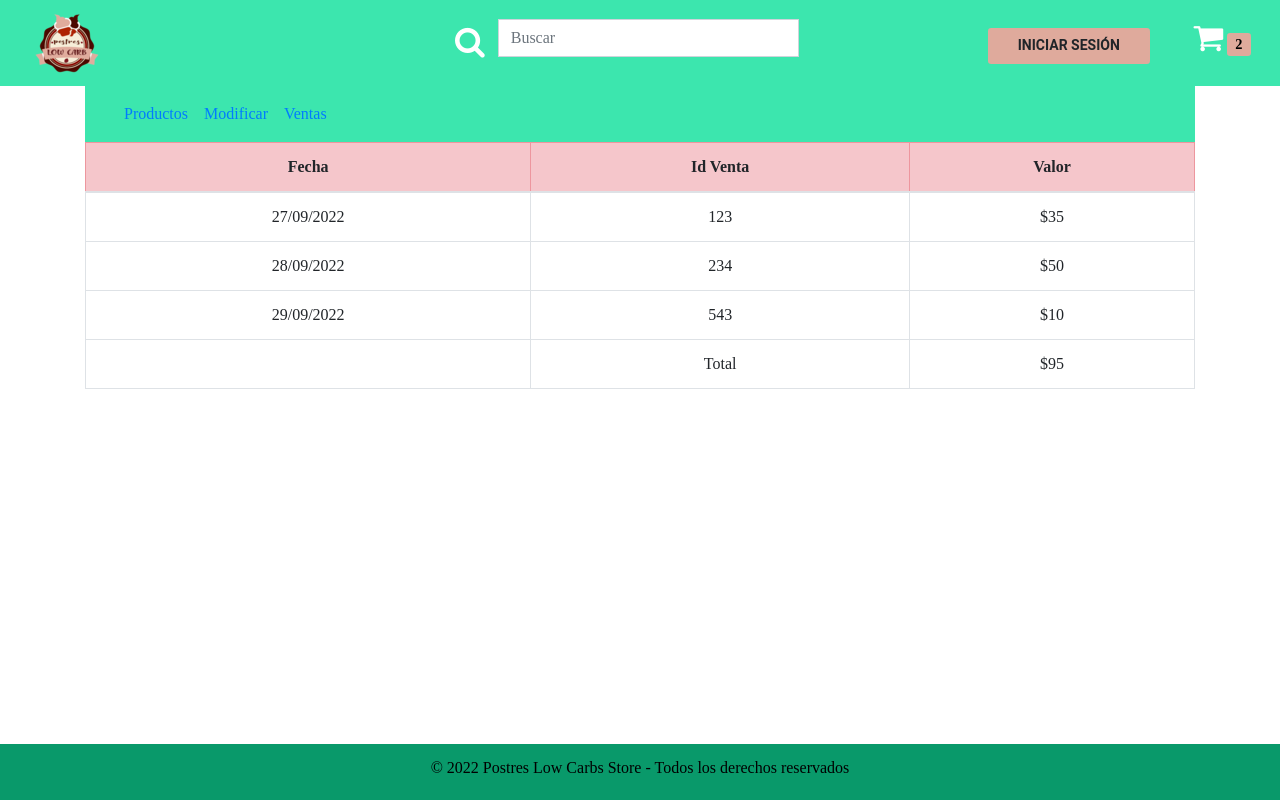
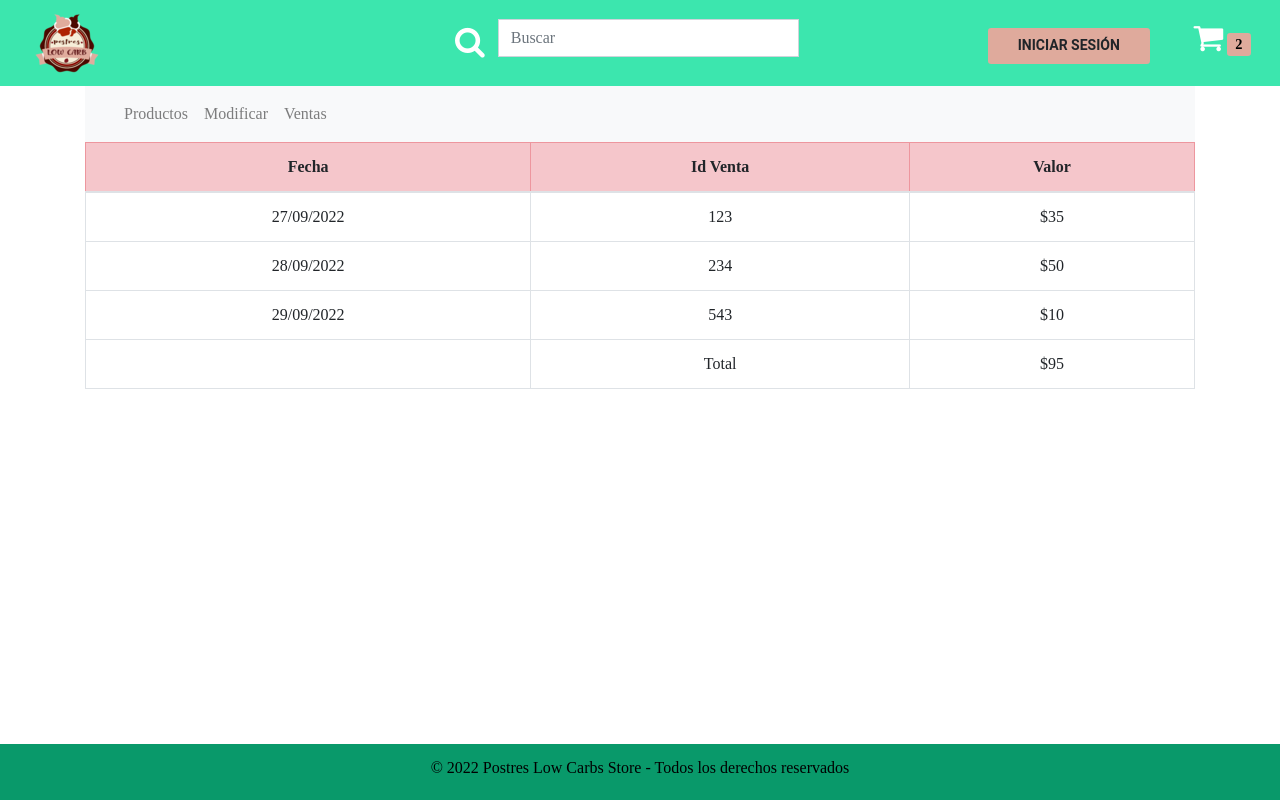
Before and after one commit to ScrumTech-Agency/PostresLowCarbs, a React (Create React App) app in the folder front/: page /Ventas in a window 1280 px wide. Built offline with nearby package versions, Linux system fonts and the light colour scheme; a web font is replaced by a local one.

Commit message:
Update Ventas.js
Se modifica estilo menú

```diff
--- a/front/src/components/Ventas.js
+++ b/front/src/components/Ventas.js
@@ -6,7 +6,7 @@
 
     <Fragment>
 
-<nav class="navbar navbar-expand-lg">
+<nav class="navbar navbar-expand-lg navbar-light bg-light">
   <div class="container-fluid">
 
     <div class="collapse navbar-collapse" id="navbarSupportedContent">
```
